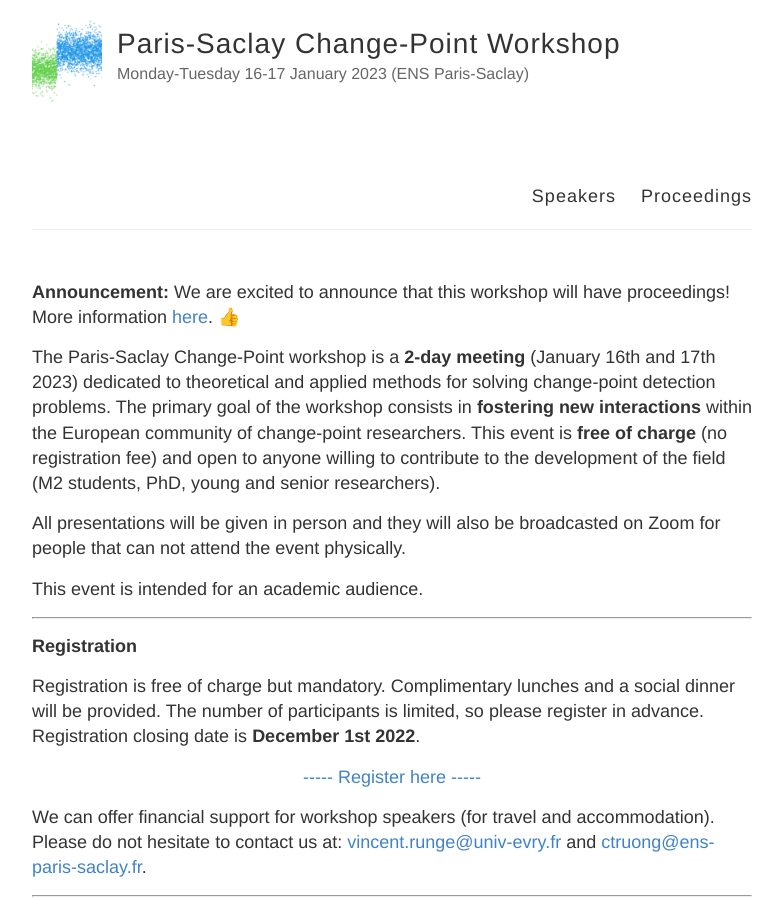
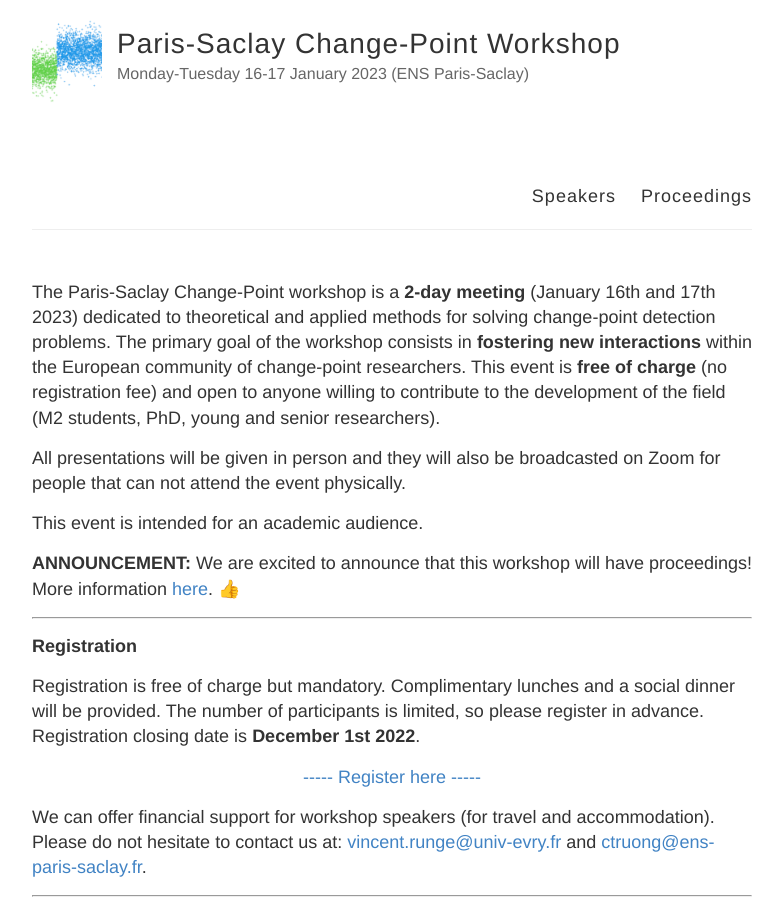
Before and after one commit to ParisSaclayChangePoint/ParisSaclayChangePoint.github.io, a Jekyll site: the page built from info.md, in a window 1280 px wide and 900 px high. Shown: the whole window, without its empty margins (248-1031 px from the left). Built offline with Jekyll 4.4.1, drawn with Linux system fonts in a browser that asks for light colours; emoji names are drawn with the system emoji font.

```diff
--- a/info.md
+++ b/info.md
@@ -4,14 +4,15 @@ title: Info
 permalink: /
 ---
 
-> **Announcement:** We are excited to announce that this workshop will have proceedings!
-> More information [here](https://parissaclaychangepoint.github.io/proceedings/). :+1:
-
 The Paris-Saclay Change-Point workshop is a **2-day meeting** (January 16<sup>th</sup> and 17<sup>th</sup> 2023) dedicated to theoretical and applied methods for solving change-point detection problems. The primary goal of the workshop consists in **fostering new interactions** within the European community of change-point researchers. This event is **free of charge** (no registration fee) and open to anyone willing to contribute to the development of the field (M2 students, PhD, young and senior researchers).
 
 All presentations will be given in person and they will also be broadcasted on Zoom for people that can not attend the event physically.
 
 This event is intended for an academic audience.
+
+> **ANNOUNCEMENT:** We are excited to announce that this workshop will have proceedings!
+> More information [here](https://parissaclaychangepoint.github.io/proceedings/). :+1:
+
 
 ***
 
```
